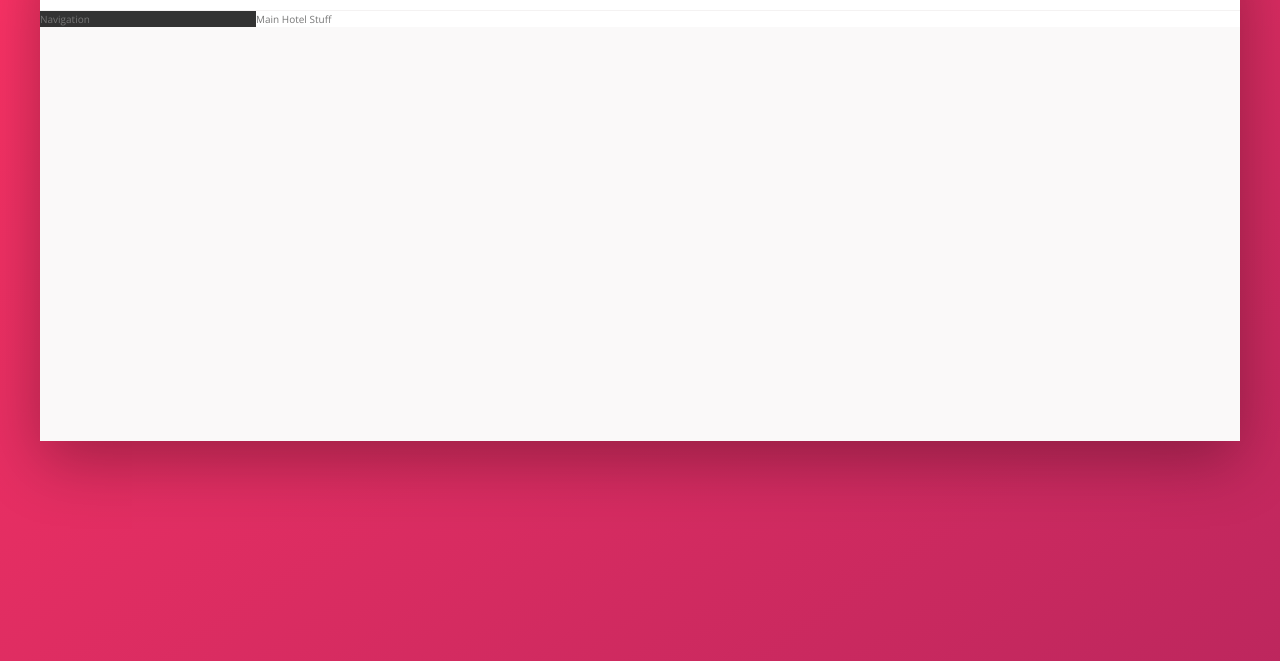
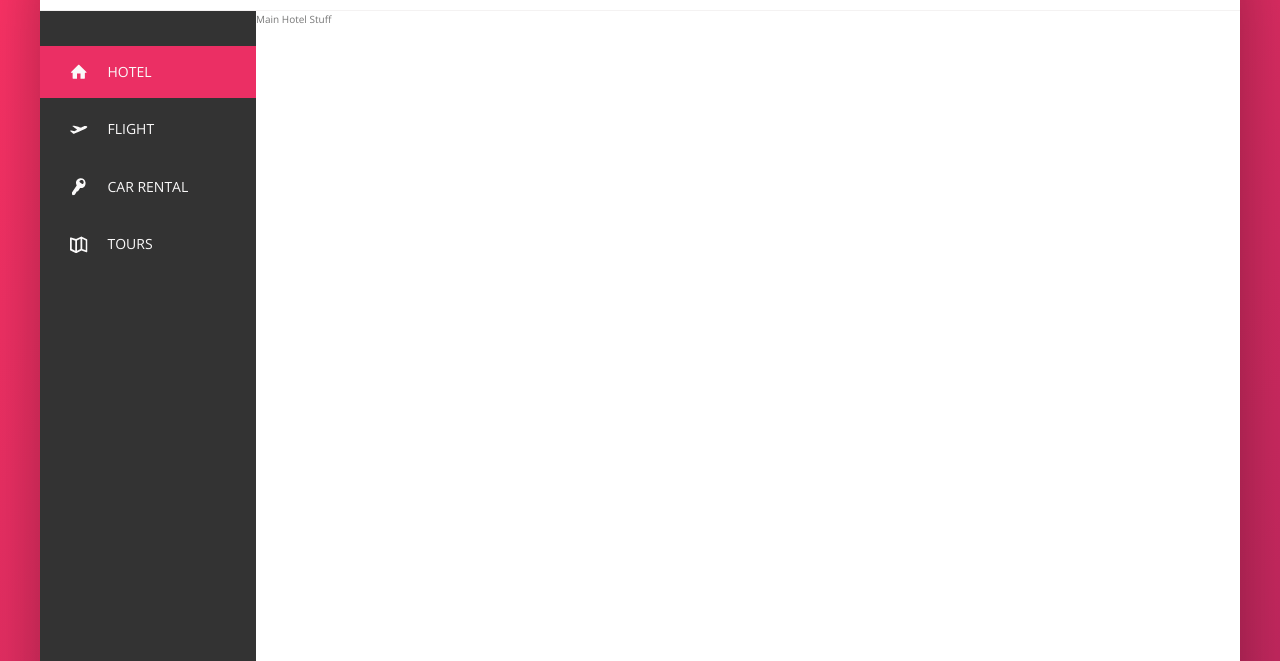
Before and after one commit to GrimmOutlook/trillo, a website: page index.html in a window 1280 px wide. Shown: the part 139-800 px from the top of the page. Drawn offline with nearby package versions, Linux system fonts and the light colour scheme.

Commit message:
Finalized layout & styling for the navigation sidebar.

```diff
--- a/index.html
+++ b/index.html
@@ -42,10 +42,49 @@
             </div>
           </nav>
         </header>
+
         <div class="content">
           <nav class="sidebar">
-            Navigation
+            <ul class="side-nav">
+              <li class="side-nav__item side-nav__item--active">
+                <a href="#" class="side-nav__link">
+                  <svg class="side-nav__icon">
+                    <use xlink:href="img/sprite.svg#icon-home"></use>
+                  </svg>
+                  <span>Hotel</span>
+                </a>
+              </li>
+              <li class="side-nav__item">
+                <a href="#" class="side-nav__link">
+                  <svg class="side-nav__icon">
+                    <use xlink:href="img/sprite.svg#icon-aircraft-take-off"></use>
+                  </svg>
+                  <span>Flight</span>
+                </a>
+              </li>
+              <li class="side-nav__item">
+                <a href="#" class="side-nav__link">
+                  <svg class="side-nav__icon">
+                    <use xlink:href="img/sprite.svg#icon-key"></use>
+                  </svg>
+                  <span>Car rental</span>
+                </a>
+              </li>
+              <li class="side-nav__item">
+                <a href="#" class="side-nav__link">
+                  <svg class="side-nav__icon">
+                    <use xlink:href="img/sprite.svg#icon-map"></use>
+                  </svg>
+                  <span>Tours</span>
+                </a>
+              </li>
+            </ul>
+
+            <div class="legal">
+              &copy; 2018 by trillo. All rights reserved.
+            </div>
           </nav>
+
           <main class="hotel-view">
             Main Hotel Stuff
           </main>
--- a/sass/_layout.scss
+++ b/sass/_layout.scss
@@ -26,10 +26,14 @@
   flex: 0 0 18%;
 
   background-color: var(--color-grey-dark-1);
+  display: flex;
+  flex-direction: column;
+  justify-content: space-between;
 }
 
 .hotel-view {
   flex: 1;
 
   background-color: #fff;
+  height: 80rem;
 }
--- /dev/null
+++ b/sass/_navigation.scss
@@ -0,0 +1,66 @@
+.side-nav {
+  list-style: none;
+  font-size: 1.4rem;
+  margin-top: 3.5rem;
+
+  &__item {
+    position: relative;
+
+    &:not(:last-child) {
+      margin-bottom: 0.5rem;
+    }
+  }
+
+  &__item::before {
+    content: "";
+    position: absolute;
+    top: 0;
+    left: 0;
+    height: 100%;
+    width: 3px;
+    background-color: var(--color-primary);
+    transform: scaleY(0);
+    transition: transform 0.2s,
+                width 0.4s cubic-bezier(1,0,0,1) 0.2s,
+                background-color 0.1s;
+  }
+
+  &__item:hover::before,
+  &__item--active::before {
+    transform: scaleY(1);
+    width: 100%;
+  }
+
+  &__item:active::before {
+    background-color: var(--color-primary-light);
+  }
+
+  &__link:link,
+  &__link:visited {
+    color: var(--color-grey-light-1);
+    text-decoration: none;
+    text-transform: uppercase;
+    display: block;
+    padding: 1.5rem 3rem;
+    //z-index only works if position is specified
+    position: relative;
+    z-index: 10;
+
+    display: flex;
+    align-items: center;
+  }
+
+  &__icon {
+    height: 1.75rem;
+    width: 1.75rem;
+    margin-right: 2rem;
+    fill: var(--color-grey-light-1);  // can also use currentColor, which takes color of parent
+  }
+}
+
+.legal {
+  font-size: 1.2rem;
+  color: var(--color-grey-light-4);
+  text-align: center;
+  padding: 2.5rem;
+}
--- a/sass/main.scss
+++ b/sass/main.scss
@@ -1,5 +1,5 @@
 @import "_base";
 @import "_layout";
 @import "_header";
-@import "_sidebar";
+@import "_navigation";
 @import "_hotel-view";
```
Also changed, not shown: css/style.css, sass/_sidebar.scss (deleted).
